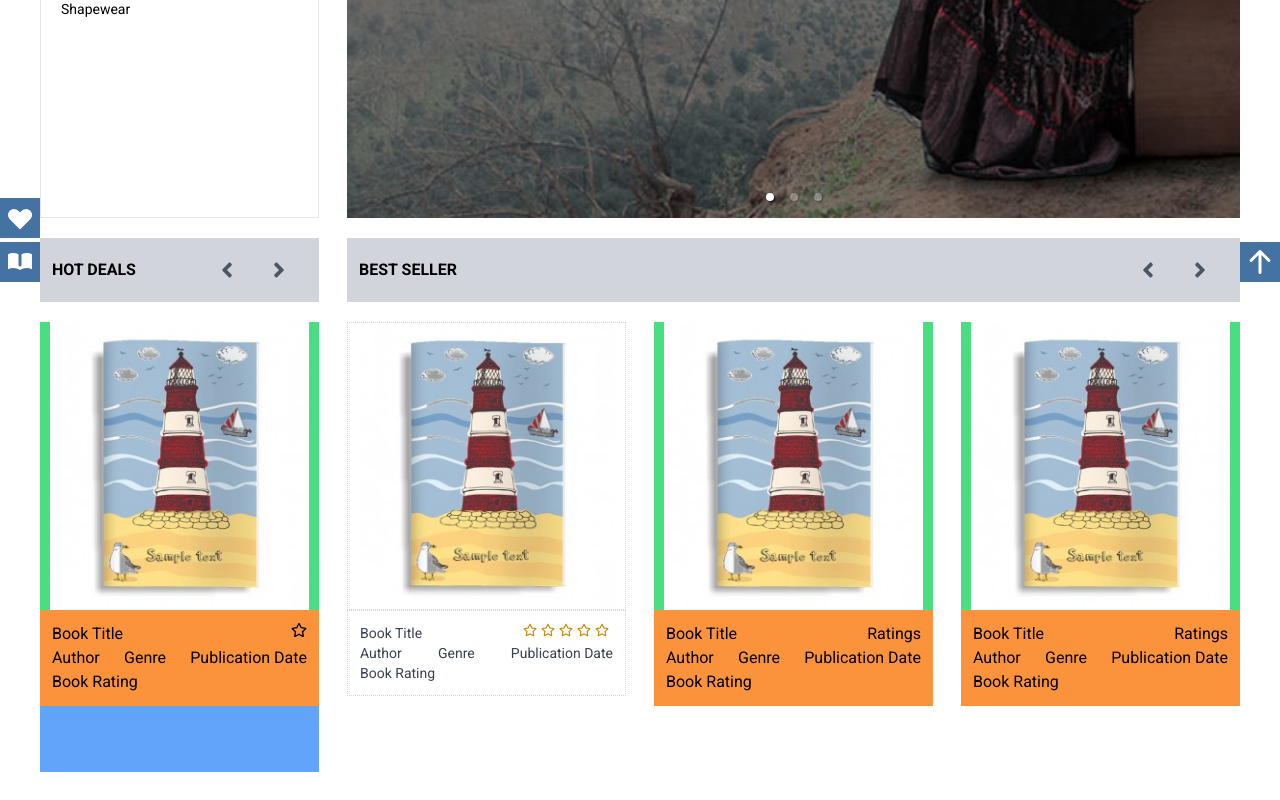
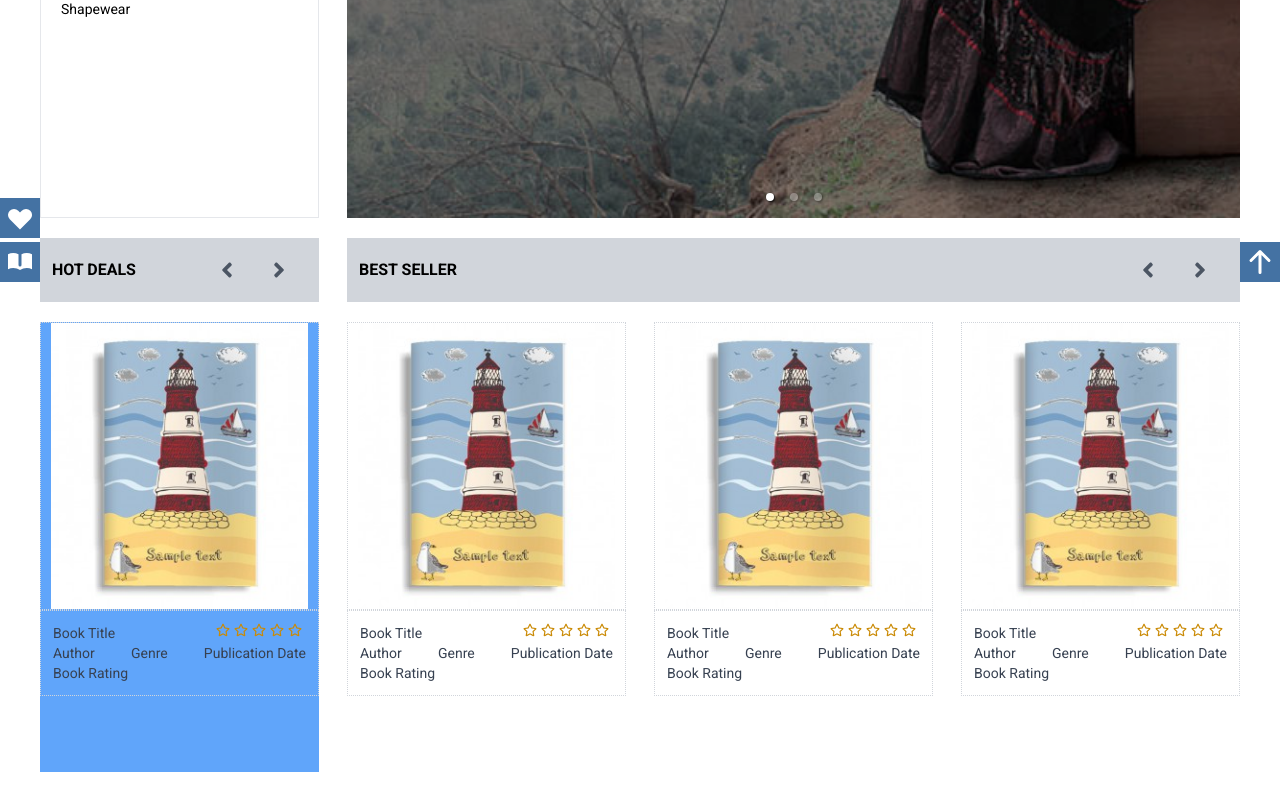
Before and after one commit to Sumon092/boi_ghor_client, a React (Vite) app: page / in a window 1280 px wide. Shown: the part 518-1318 px from the top of the page. Built offline with nearby package versions, Linux system fonts and the light colour scheme.

Commit message:
left card done

```diff
--- a/src/components/Cards.tsx
+++ b/src/components/Cards.tsx
@@ -6,20 +6,58 @@ const Cards = () => {
   return (
     <div className="grid grid-cols-1 md:grid-cols-4 gap-7 mt-5 mb-5">
       <div className="col-span-1 md:col-span-1 h-[450px] bg-blue-400">
-        <div className="h-96 bg-orange-400">
-          <div className="h-72 bg-green-400  flex justify-center items-center">
+        <div className="h-96 relative transition-all duration-300 ease-in-out transform hover:opacity-90 hover:scale-105">
+          <div className="div1 h-72 border border-dotted border-gray-300  flex justify-center items-center relative">
             <img className="h-full" src={bookImage} alt="" />
           </div>
-          <div className="p-3">
+          <div className="w-full opacity-0 hover:opacity-100 p-5 h-72 flex flex-col justify-center items-center bg-black/60 absolute top-0">
+            <div className="flex justify-center items-center bg-black/30  text-white hover:bg-[#4472a3]">
+              <Button>
+                <FaCartPlus className="text-xl" />
+              </Button>
+              <div>
+                <h4 className="text-sm mr-3">ADD TO CART</h4>
+              </div>
+            </div>
+            <div className="bottom-0 absolute flex justify-center mb-5 text-white">
+              <TooltipComponent content="Quick View" position="top">
+                <div className="h-7 w-7 border border-white flex justify-center items-center hover:bg-[#4472a3] relative group">
+                  <Button>
+                    <FaEye className="text-xl" />
+                  </Button>
+                </div>
+              </TooltipComponent>
+              <TooltipComponent content="Add To WishList" position="top">
+                <div className="h-7 w-7 border border-white flex justify-center items-center ml-2 mr-2 hover:bg-[#4472a3]">
+                  <Button>
+                    <FaHeart className="text-xl" />
+                  </Button>
+                </div>
+              </TooltipComponent>
+              <TooltipComponent content="Add Book" position="top">
+                <div className="h-7 w-7 border border-white flex justify-center items-center hover:bg-[#4472a3]">
+                  <Button>
+                    <FaPlus className="text-xl" />
+                  </Button>
+                </div>
+              </TooltipComponent>
+            </div>
+          </div>
+
+          <div className="p-3 border border-dotted border-gray-300 text-sm text-gray-700 ">
             <div className="flex justify-between">
-              <span>Book Title</span>
-              <span>
-                <FaRegStar />
+              <span className="hover:text-[#4472a3]">Book Title</span>
+              <span className="flex text-yellow-600">
+                <FaRegStar className="mr-1" />
+                <FaRegStar className="mr-1" />
+                <FaRegStar className="mr-1" />
+                <FaRegStar className="mr-1" />
+                <FaRegStar className="mr-1" />
               </span>
             </div>
             <div className="flex justify-between">
-              <span>Author</span>
-              <span>Genre</span>
+              <span className="hover:text-[#4472a3]">Author</span>
+              <span className="hover:text-[#4472a3]">Genre</span>
               <span>Publication Date</span>
             </div>
             <span>Book Rating</span>
@@ -85,35 +123,115 @@ const Cards = () => {
               <span>Book Rating</span>
             </div>
           </div>
-          <div className="h-96 bg-orange-400">
-            <div className="h-72 bg-green-400  flex justify-center items-center">
+          <div className="h-96 relative transition-all duration-300 ease-in-out transform hover:opacity-90 hover:scale-105">
+            <div className="div1 h-72 border border-dotted border-gray-300  flex justify-center items-center relative">
               <img className="h-full" src={bookImage} alt="" />
             </div>
-            <div className="p-3">
+            <div className="w-full opacity-0 hover:opacity-100 p-5 h-72 flex flex-col justify-center items-center bg-black/60 absolute top-0">
+              <div className="flex justify-center items-center bg-black/30  text-white hover:bg-[#4472a3]">
+                <Button>
+                  <FaCartPlus className="text-xl" />
+                </Button>
+                <div>
+                  <h4 className="text-sm mr-3">ADD TO CART</h4>
+                </div>
+              </div>
+              <div className="bottom-0 absolute flex justify-center mb-5 text-white">
+                <TooltipComponent content="Quick View" position="top">
+                  <div className="h-7 w-7 border border-white flex justify-center items-center hover:bg-[#4472a3] relative group">
+                    <Button>
+                      <FaEye className="text-xl" />
+                    </Button>
+                  </div>
+                </TooltipComponent>
+                <TooltipComponent content="Add To WishList" position="top">
+                  <div className="h-7 w-7 border border-white flex justify-center items-center ml-2 mr-2 hover:bg-[#4472a3]">
+                    <Button>
+                      <FaHeart className="text-xl" />
+                    </Button>
+                  </div>
+                </TooltipComponent>
+                <TooltipComponent content="Add Book" position="top">
+                  <div className="h-7 w-7 border border-white flex justify-center items-center hover:bg-[#4472a3]">
+                    <Button>
+                      <FaPlus className="text-xl" />
+                    </Button>
+                  </div>
+                </TooltipComponent>
+              </div>
+            </div>
+
+            <div className="p-3 border border-dotted border-gray-300 text-sm text-gray-700 ">
               <div className="flex justify-between">
-                <span>Book Title</span>
-                <span>Ratings</span>
+                <span className="hover:text-[#4472a3]">Book Title</span>
+                <span className="flex text-yellow-600">
+                  <FaRegStar className="mr-1" />
+                  <FaRegStar className="mr-1" />
+                  <FaRegStar className="mr-1" />
+                  <FaRegStar className="mr-1" />
+                  <FaRegStar className="mr-1" />
+                </span>
               </div>
               <div className="flex justify-between">
-                <span>Author</span>
-                <span>Genre</span>
+                <span className="hover:text-[#4472a3]">Author</span>
+                <span className="hover:text-[#4472a3]">Genre</span>
                 <span>Publication Date</span>
               </div>
               <span>Book Rating</span>
             </div>
           </div>
-          <div className="h-96 bg-orange-400">
-            <div className="h-72 bg-green-400  flex justify-center items-center">
+          <div className="h-96 relative transition-all duration-300 ease-in-out transform hover:opacity-90 hover:scale-105">
+            <div className="div1 h-72 border border-dotted border-gray-300  flex justify-center items-center relative">
               <img className="h-full" src={bookImage} alt="" />
             </div>
-            <div className="p-3">
+            <div className="w-full opacity-0 hover:opacity-100 p-5 h-72 flex flex-col justify-center items-center bg-black/60 absolute top-0">
+              <div className="flex justify-center items-center bg-black/30  text-white hover:bg-[#4472a3]">
+                <Button>
+                  <FaCartPlus className="text-xl" />
+                </Button>
+                <div>
+                  <h4 className="text-sm mr-3">ADD TO CART</h4>
+                </div>
+              </div>
+              <div className="bottom-0 absolute flex justify-center mb-5 text-white">
+                <TooltipComponent content="Quick View" position="top">
+                  <div className="h-7 w-7 border border-white flex justify-center items-center hover:bg-[#4472a3] relative group">
+                    <Button>
+                      <FaEye className="text-xl" />
+                    </Button>
+                  </div>
+                </TooltipComponent>
+                <TooltipComponent content="Add To WishList" position="top">
+                  <div className="h-7 w-7 border border-white flex justify-center items-center ml-2 mr-2 hover:bg-[#4472a3]">
+                    <Button>
+                      <FaHeart className="text-xl" />
+                    </Button>
+                  </div>
+                </TooltipComponent>
+                <TooltipComponent content="Add Book" position="top">
+                  <div className="h-7 w-7 border border-white flex justify-center items-center hover:bg-[#4472a3]">
+                    <Button>
+                      <FaPlus className="text-xl" />
+                    </Button>
+                  </div>
+                </TooltipComponent>
+              </div>
+            </div>
+
+            <div className="p-3 border border-dotted border-gray-300 text-sm text-gray-700 ">
               <div className="flex justify-between">
-                <span>Book Title</span>
-                <span>Ratings</span>
+                <span className="hover:text-[#4472a3]">Book Title</span>
+                <span className="flex text-yellow-600">
+                  <FaRegStar className="mr-1" />
+                  <FaRegStar className="mr-1" />
+                  <FaRegStar className="mr-1" />
+                  <FaRegStar className="mr-1" />
+                  <FaRegStar className="mr-1" />
+                </span>
               </div>
               <div className="flex justify-between">
-                <span>Author</span>
-                <span>Genre</span>
+                <span className="hover:text-[#4472a3]">Author</span>
+                <span className="hover:text-[#4472a3]">Genre</span>
                 <span>Publication Date</span>
               </div>
               <span>Book Rating</span>
```
